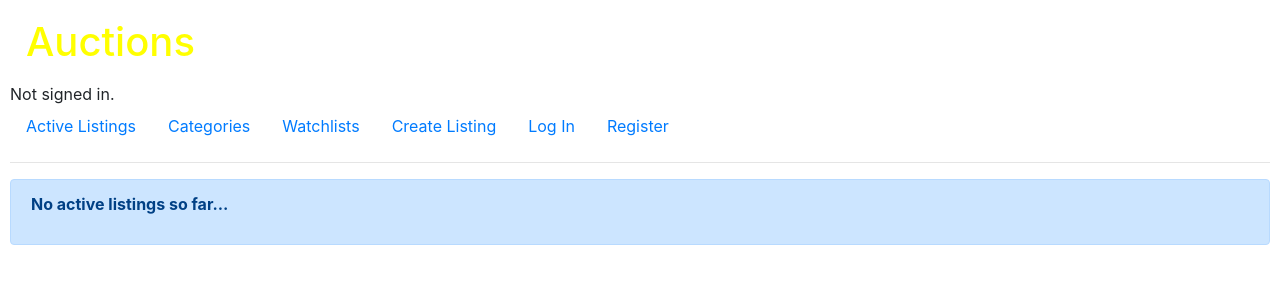
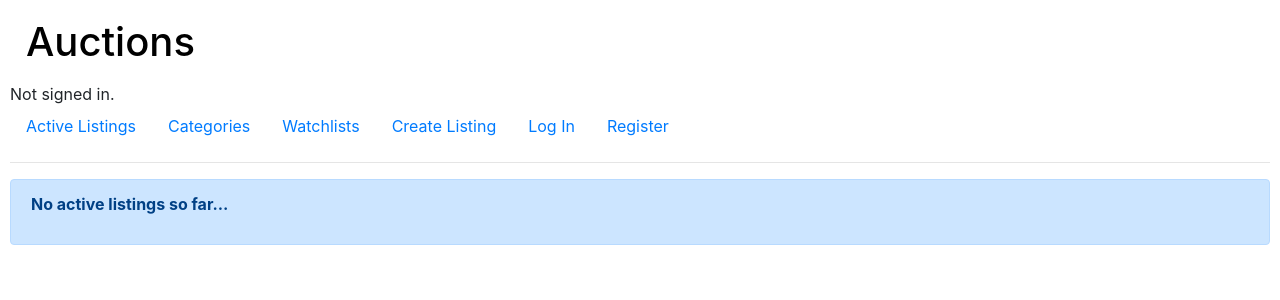
Before and after one commit to siva-mummadisetti/Auctions, a Django app: page / in a window 1280 px wide. Shown: the top 300 px of the page. Run offline with Django 3.2, Linux system fonts and the light colour scheme; data that the repository does not hold is empty; some libraries are stand-ins or nearby versions.

Commit message:
Update styles.css

```diff
--- a/auctions/static/auctions/styles.css
+++ b/auctions/static/auctions/styles.css
@@ -3,6 +3,6 @@ body {
 }
 
 #title{
-    color:yellow;
+    color:black;
     padding:0;
 }
```
